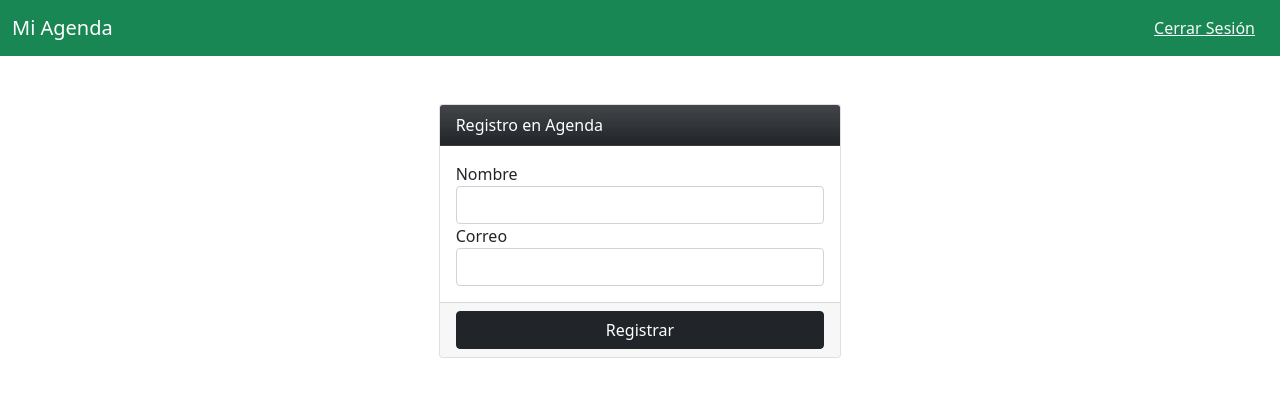
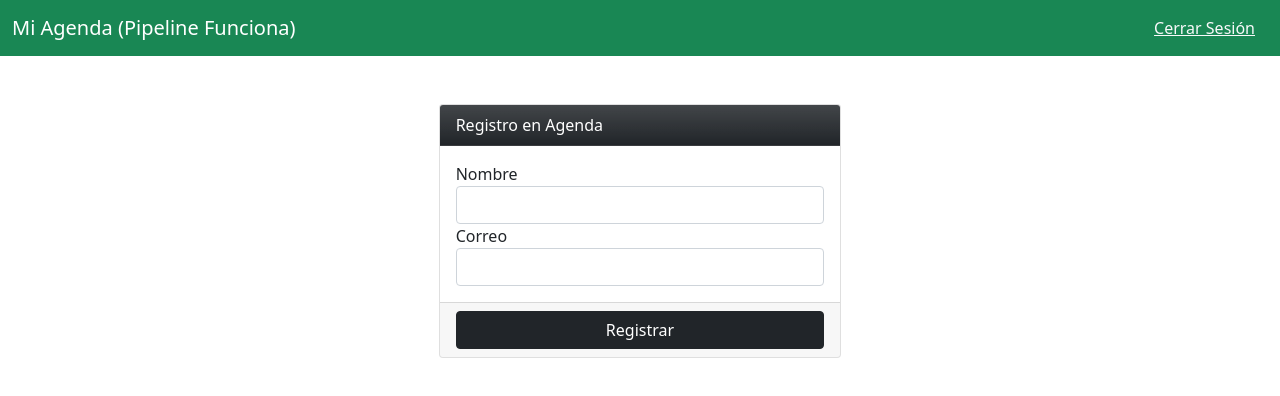
Before and after one commit to Rakka-source/EjercicioJenkins1, a plain HTML site: page index.html in a window 1280 px wide. Drawn offline with nearby package versions, Linux system fonts and the light colour scheme.

Commit message:
cambio codigos

```diff
--- a/index.html
+++ b/index.html
@@ -13,7 +13,7 @@
     <header class="bg-secondary bg-gradient text-white">
         <nav class="navbar navbar-dark bg-success">
             <div class="container-fluid">
-              <a class="navbar-brand">Mi Agenda</a>
+              <a class="navbar-brand">Mi Agenda (Pipeline Funciona)</a>
               <form class="d-flex">
                 <div id="iniciar-btn" class="g-signin2" data-onsuccess="onSignIn"></div>
                 <button id="cerrar-btn" type="button" class="btn btn-link link-light">Cerrar Sesión</button>
```
